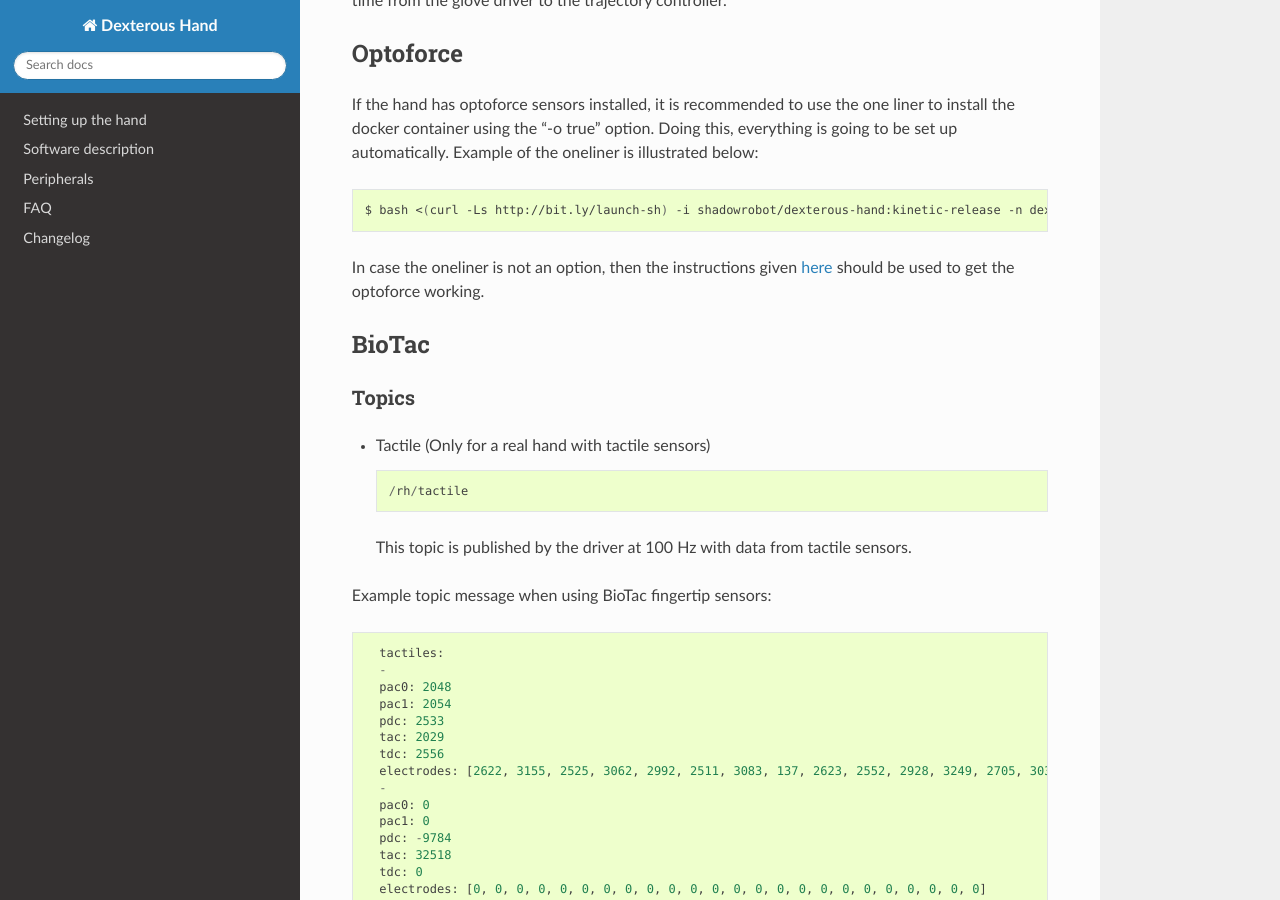
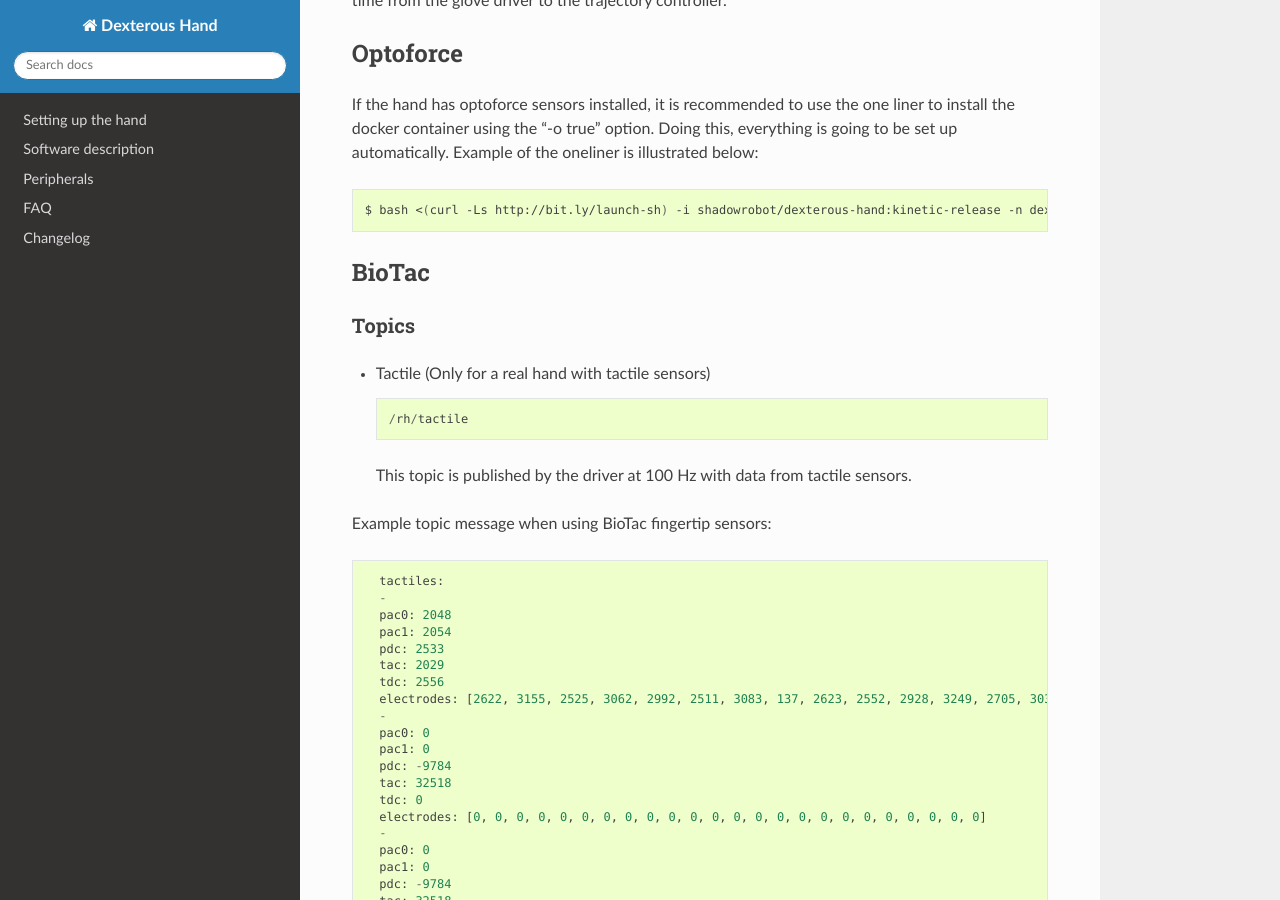
Before and after one commit to shadow-robot/sr_dexterous_hand_documentation, a Sphinx documentation site: the page built from docs/user_guide/3_peripherals.md, in a window 1280 px wide and 900 px high, scrolled down 6030 px. Built offline with Sphinx 7.4.7 and the Read the Docs theme 2.0.0, drawn with Linux system fonts in a browser that asks for light colours.

Commit message:
removed reference to fh_optoforce_config

````diff
--- a/docs/user_guide/3_peripherals.md
+++ b/docs/user_guide/3_peripherals.md
@@ -149,8 +149,6 @@ $ bash <(curl -Ls http://bit.ly/launch-sh) -i shadowrobot/dexterous-hand:kinetic
 .. Note::Please remember to replace [EtherCAT interface ID] with your Interface ID and [sr_config_branch] with your unique sr_config branch
 ```
 
-In case the oneliner is not an option, then the instructions given [here](https://github.com/shadow-robot/fh_optoforce_config) should be used to get the optoforce working.
-
 ## BioTac
 ### Topics
 
````
